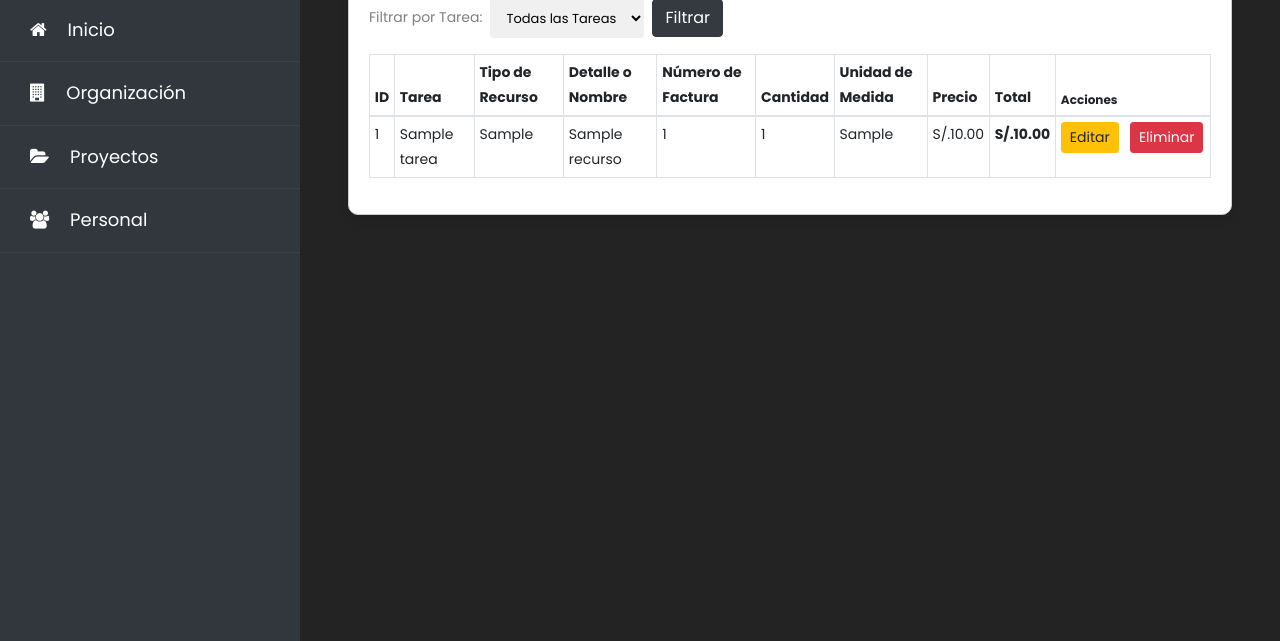
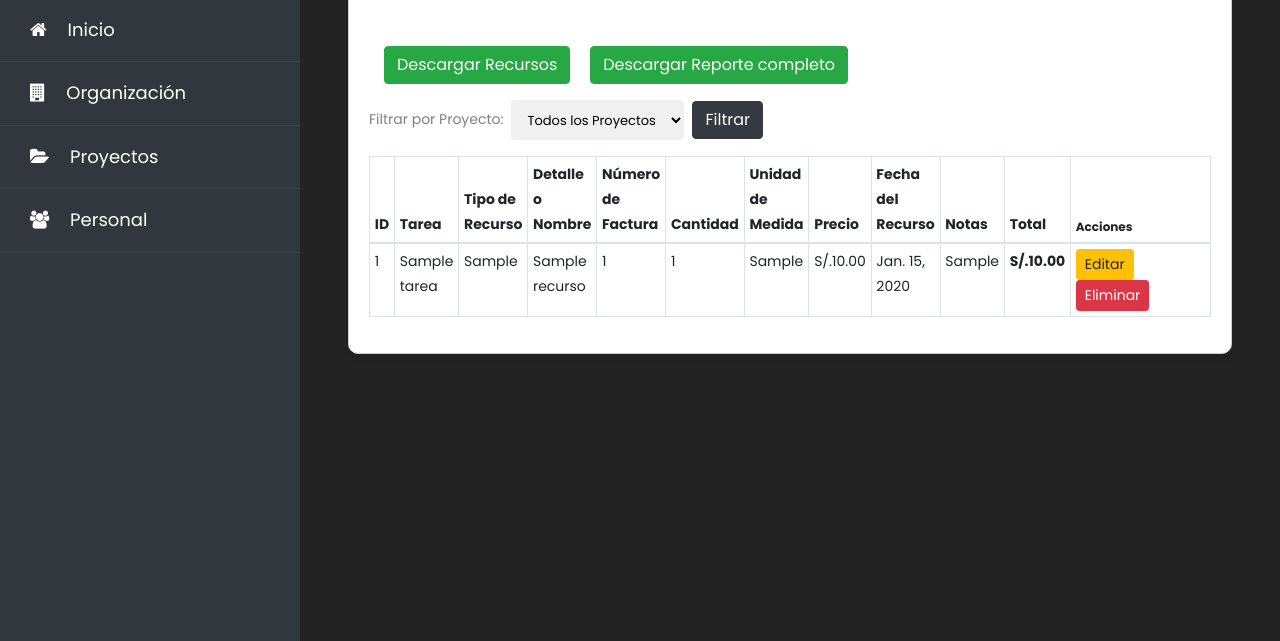
Before and after one commit to Jair-Alvaro/TURPO, a Django app: page /listarrecursos/ in a window 1280 px wide. Shown: the part 159-800 px from the top of the page. Run offline with Django 3.2, Linux system fonts and the light colour scheme; tables that the repository leaves empty hold one stand-in row (values such as "Sample post"); some libraries are stand-ins or nearby versions.

Commit message:
Exportar datos a excel

```diff
--- a/pturpo/models.py
+++ b/pturpo/models.py
@@ -34,7 +34,7 @@ class TblContacto(models.Model):
 class TblOrganizacion(models.Model):
     id_relacion = models.ForeignKey('TblRelacioncomercial', models.DO_NOTHING, db_column='id_relacion', blank=True, null=True)
     denominacion = models.CharField(max_length=300)
-    ruc = models.DecimalField(max_digits=10, decimal_places=0)
+    ruc = models.DecimalField(max_digits=20, decimal_places=0)
     direccion = models.CharField(max_length=300)
     departamento = models.CharField(max_length=100, blank=True, null=True)
     provincia = models.CharField(max_length=100, blank=True, null=True)
@@ -90,6 +90,8 @@ class TblRecurso(models.Model):
     cantidad = models.DecimalField(max_digits=10, decimal_places=0, blank=True, null=True)
     id_unidad_m = models.ForeignKey('TblUnidadM', models.DO_NOTHING, db_column='id_unidad_m', blank=True, null=True)
     precio = models.DecimalField(max_digits=15, decimal_places=2, blank=True, null=True)
+    f_recurso = models.DateField(blank=True, null=True)
+    notas = models.CharField(max_length=300, blank=True, null=True)
 
     class Meta:
         managed = True
--- a/pturpo/templates/proyecto.html
+++ b/pturpo/templates/proyecto.html
@@ -59,7 +59,7 @@
                     <td class="Presupuesto">S/.{{ proyecto.presupuesto_p_t }}</td>
                     <td class="font-weight-bold text-purple gasto-real">S/.{{ proyecto.uso_recursos }}</td>
                     <td>{{ proyecto.observaciones }}</td>
-                    <td>{{ proyecto.porcentaje_tareas_completadas }} %</td>
+                    <td class="font-weight-bold text-purple gasto-real">{{ proyecto.porcentaje_tareas_completadas }} %</td>
                     <td>
                         {% if proyecto.estado == 'En Espera' %}
                         <span class="badge badge-secondary">{{ proyecto.estado }}</span>
--- a/pturpo/templates/recurso.html
+++ b/pturpo/templates/recurso.html
@@ -3,13 +3,20 @@
 {% block content %}
 <div class="card table-card">
     <h1>Listado de Recursos</h1>
+    <div class="container mt-5">
+      <div class="mb-3">
+          <!-- Agregar estilos Bootstrap y separar los enlaces con espaciado -->
+          <a class="btn btn-success mr-3" href="{% url 'exportar_a_excel' %}{% if request.GET.proyecto_id %}?proyecto_id={{ request.GET.proyecto_id }}{% endif %}">Descargar Recursos</a>
+          <a class="btn btn-success" href="{% url 'exportar_a_excel2' %}{% if request.GET.proyecto_id %}?proyecto_id={{ request.GET.proyecto_id }}{% endif %}">Descargar Reporte completo</a>
+      </div>
+  </div>
     <form method="get" class="form-inline mb-3">
       <div class="form-group">
-            <label for="tarea_id" class="mr-2">Filtrar por Tarea:</label>
-            <select name="tarea_id" id="tarea_id" class="form-control mr-2">
-                <option value="">Todas las Tareas</option>
-                {% for tarea in tareas %}
-                    <option value="{{ tarea.id }}" {% if tarea.id|slugify == request.GET.tarea_id %}selected{% endif %}>{{ tarea.nom_tarea }}</option>
+          <label for="proyecto_id" class="mr-2">Filtrar por Proyecto:</label>
+          <select name="proyecto_id" id="proyecto_id" class="form-control mr-2">
+              <option value="">Todos los Proyectos</option>
+              {% for proyecto in proyectos %}
+                  <option value="{{ proyecto.id }}" {% if proyecto.id|slugify == request.GET.proyecto_id %}selected{% endif %}>{{ proyecto.nom_proyecto }}</option>
               {% endfor %}
           </select>
           <button type="submit" class="btn btn-dark">Filtrar</button>
@@ -27,6 +34,8 @@
                     <th>Cantidad</th>
                     <th>Unidad de Medida</th>
                     <th>Precio</th>
+                    <th>Fecha del Recurso</th>
+                    <th>Notas</th>
                     <th>Total</th>
                     <th class="small-cell">Acciones</th>
                 </tr>
@@ -42,7 +51,9 @@
                     <td>{{ recurso.cantidad }}</td>
                     <td>{{ recurso.id_unidad_m.unidad }}</td>
                     <td class="Presupuesto">S/.{{ recurso.precio }}</td>
-                    <td class="font-weight-bold text-purple ">S/.{{ recurso.total_recurso }}</td> <!-- Utilizamos las clases de Bootstrap para el color -->
+                    <td>{{ recurso.f_recurso }}</td>
+                    <td>{{ recurso.notas }}</td>
+                    <td class="font-weight-bold text-purple ">S/.{{ recurso.total_recurso }}</td>
                     <td class="small-cell">
                         <a href="{% url 'edit_recurso' recurso.id %}" class="btn btn-warning btn-sm mr-2">Editar</a>
                         <button onclick="showModal({{ recurso.id }})" class="btn btn-danger btn-sm">Eliminar</button>
@@ -52,7 +63,6 @@
             </tbody>
         </table>
     </div>
-
     <!-- Modal para confirmar la eliminación -->
     <div class="modal fade" id="confirmModal" tabindex="-1" role="dialog" aria-labelledby="confirmModalLabel"
       aria-hidden="true">
--- a/pturpo/urls.py
+++ b/pturpo/urls.py
@@ -55,4 +55,7 @@ urlpatterns = [
     path('crearrecurso/', views.create_recurso, name='create_recurso'),
     path('editarrecurso/<int:recurso_id>/', views.edit_recurso, name='edit_recurso'),
     path('eliminarrecurso/', views.delete_recurso, name='delete_recurso'),
+    path('exportar_a_excel/', views.exportar_a_excel, name='exportar_a_excel'),
+    path('exportar/', views.exportar_a_excel2, name='exportar_a_excel2'),
+
 ]
--- a/pturpo/views.py
+++ b/pturpo/views.py
@@ -1,6 +1,8 @@
 from django.shortcuts import render, redirect, get_object_or_404
 from django.db import transaction
 from django.contrib import messages
+from django.http import HttpResponse
+from openpyxl import Workbook
 from .models import *
 
 def home_view(request):
@@ -256,7 +258,8 @@ def create_proyecto(request):
 
     else:
         # Si la solicitud es GET, obtener todas las organizaciones y categorías para mostrarlas en los desplegables
-        organizaciones = TblOrganizacion.objects.all()
+        relaciones_cliente = TblRelacioncomercial.objects.filter(relacion__in=['Cliente', 'Cliente Proveedor'])
+        organizaciones = TblOrganizacion.objects.filter(id_relacion__in=relaciones_cliente)
         categorias = TblCategoriaP.objects.all()
         return render(request, 'crear_proyecto.html', {'organizaciones': organizaciones, 'categorias': categorias})
 def list_proyectos(request):
@@ -307,8 +310,6 @@ def list_proyectos(request):
     mensajes_exito = [str(m) for m in messages.get_messages(request)]
 
     return render(request, 'proyecto.html', {'proyectos': proyectos, 'organizaciones': organizaciones, 'mensajes_exito': mensajes_exito})
-
-
 def edit_proyecto(request, proyecto_id):
     proyecto = get_object_or_404(TblProyecto, id=proyecto_id)
 
@@ -419,8 +420,6 @@ def list_tareas(request):
     proyectos = TblProyecto.objects.all()
 
     return render(request, 'tarea.html', {'tareas': tareas, 'proyectos': proyectos, 'mensajes_exito': mensajes_exito})
-
-
 def edit_tarea(request, tarea_id):
     tarea = get_object_or_404(TblTarea, id=tarea_id)
     proyectos = TblProyecto.objects.all()
@@ -608,10 +607,6 @@ def delete_personal(request):
 
     return redirect('list_personal')
 
-
-# Resto de los imports y definiciones de vistas
-
-
 def create_recurso(request):
     tarea_id = request.GET.get('tarea_id')
 
@@ -632,9 +627,10 @@ def create_recurso(request):
         cantidad = request.POST.get('cantidad')
         id_unidad_m = request.POST.get('unidad_medida')
         precio = request.POST.get('precio')
-
         detalle_nom_p = request.POST.get('detalle_nom_p')
         num_factura_idp = request.POST.get('numero_factura')
+        f_recurso = request.POST.get('f_recurso')
+        notas = request.POST.get('notas')
 
         if id_tipo_r_value == 'Humano':
             personal_id = request.POST.get('personal_id')
@@ -650,7 +646,9 @@ def create_recurso(request):
                 num_factura_idp=num_factura_idp,
                 cantidad=cantidad,
                 id_unidad_m_id=id_unidad_m,
-                precio=precio
+                precio=precio,
+                f_recurso=f_recurso,
+                notas=notas
             )
 
         # Agregar el mensaje de éxito aquí
@@ -670,21 +668,19 @@ def create_recurso(request):
         'personal_list': personal_list,
         'tarea_seleccionada': tarea_seleccionada,
     })
-
 def list_recursos(request):
-    tarea_id = request.GET.get('tarea_id')
+    proyecto_id = request.GET.get('proyecto_id')
     recursos = TblRecurso.objects.all()
 
-    if tarea_id:
-        recursos = recursos.filter(id_tarea=tarea_id)
+    if proyecto_id:
+        recursos = recursos.filter(id_tarea__id_proyecto=proyecto_id)
 
     for recurso in recursos:
         recurso.total_recurso = recurso.cantidad * recurso.precio
 
-    tareas = TblTarea.objects.all()
+    proyectos = TblProyecto.objects.all()
 
-    return render(request, 'recurso.html', {'recursos': recursos, 'tareas': tareas})
-
+    return render(request, 'recurso.html', {'recursos': recursos, 'proyectos': proyectos})
 def edit_recurso(request, recurso_id):
     recurso = get_object_or_404(TblRecurso, id=recurso_id)
 
@@ -696,6 +692,8 @@ def edit_recurso(request, recurso_id):
         cantidad = request.POST.get('cantidad')
         id_unidad_m = request.POST.get('unidad_medida')
         precio = request.POST.get('precio')
+        f_recurso = request.POST.get('f_recurso')
+        notas = request.POST.get('notas')
 
         recurso.id_tarea_id = id_tarea
         recurso.id_tipo_r_id = id_tipo_r
@@ -704,6 +702,8 @@ def edit_recurso(request, recurso_id):
         recurso.cantidad = cantidad
         recurso.id_unidad_m_id = id_unidad_m
         recurso.precio = precio
+        recurso.f_recurso=f_recurso
+        recurso.notas=notas
 
         recurso.save()
 
@@ -719,7 +719,6 @@ def edit_recurso(request, recurso_id):
         'tipos_recurso': tipos_recurso,
         'unidades_medida': unidades_medida,
     })
-
 def delete_recurso(request):
     if request.method == 'POST':
         recurso_id = request.POST.get('recurso_id')
@@ -728,3 +727,129 @@ def delete_recurso(request):
         return redirect('list_recursos')
 
     return redirect('list_recursos')
+
+
+
+
+
+# reportes axcel
+
+
+def exportar_a_excel(request):
+    proyecto_id = request.GET.get('proyecto_id')
+    recursos = TblRecurso.objects.all()
+
+    if proyecto_id:
+        proyecto = TblProyecto.objects.get(pk=proyecto_id)
+        recursos = recursos.filter(id_tarea__id_proyecto=proyecto_id)
+        nombre_proyecto = proyecto.nom_proyecto
+    else:
+        nombre_proyecto = "todos_los_proyectos"  # Nombre por defecto si no hay filtro
+
+    wb = Workbook()
+    ws = wb.active
+
+    header = ['ID', 'Tarea', 'Tipo de Recurso', 'Detalle o Nombre', 'Número de Factura',
+              'Cantidad', 'Unidad de Medida', 'Precio', 'Fecha del Recurso', 'Notas', 'Total']
+    ws.append(header)
+
+    for recurso in recursos:
+        # Calcula el campo calculado usando los valores de 'precio' y 'cantidad'
+        total_recurso = recurso.precio * recurso.cantidad
+
+        row = [
+            recurso.id,
+            recurso.id_tarea.nom_tarea,
+            recurso.id_tipo_r.tipo_r,
+            recurso.detalle_nom_p,
+            recurso.num_factura_idp,
+            recurso.cantidad,
+            recurso.id_unidad_m.unidad,
+            recurso.precio,
+            recurso.f_recurso,
+            recurso.notas,
+            total_recurso,
+        ]
+        ws.append(row)
+
+    response = HttpResponse(content_type='application/vnd.openxmlformats-officedocument.spreadsheetml.sheet')
+    response['Content-Disposition'] = f'attachment; filename=recursos_de_{nombre_proyecto}.xlsx'
+
+    wb.save(response)
+
+    return response
+
+
+def exportar_a_excel2(request):
+    proyecto_id = request.GET.get('proyecto_id')
+    recursos = TblRecurso.objects.all()
+
+    if proyecto_id:
+        proyecto = TblProyecto.objects.get(pk=proyecto_id)
+        recursos = recursos.filter(id_tarea__id_proyecto=proyecto_id)
+        nombre_proyecto = proyecto.nom_proyecto
+    else:
+        nombre_proyecto = "todos_los_proyectos"  # Nombre por defecto si no hay filtro
+
+    # Obtener todas las tareas relacionadas con los recursos
+    tareas = TblTarea.objects.filter(id_proyecto__id=proyecto_id) if proyecto_id else TblTarea.objects.all()
+
+    data_proyectos = []
+    for recurso in recursos:
+        tarea = tareas.get(id=recurso.id_tarea.id)
+        # Obtener los nombres de organización y categoría
+        nombre_organizacion = tarea.id_proyecto.id_organizacion.denominacion if tarea.id_proyecto.id_organizacion else ""
+        nombre_categoria = tarea.id_proyecto.id_categoria.categoria if tarea.id_proyecto.id_categoria else ""
+        # Calcula el campo calculado usando los valores de 'precio' y 'cantidad'
+        total_recurso = recurso.precio * recurso.cantidad
+        data_proyectos.append({
+            'id_organizacion': nombre_organizacion,
+            'id_categoria': nombre_categoria,
+            'nom_proyecto': tarea.id_proyecto.nom_proyecto,
+            'nom_tarea': tarea.nom_tarea,
+            'f_inicio_t': tarea.f_inicio_t.strftime('%Y-%m-%d'),
+            'id_tipo_r': recurso.id_tipo_r.tipo_r,
+            'detalle_nom_p': recurso.detalle_nom_p,
+            'num_factura_idp': recurso.num_factura_idp,
+            'cantidad': recurso.cantidad,
+            'id_unidad_m': recurso.id_unidad_m.unidad,
+            'precio': recurso.precio,
+            'f_recurso': recurso.f_recurso.strftime('%Y-%m-%d'),
+            'notas': recurso.notas,
+            'total_recurso': total_recurso,
+        })
+
+    wb = Workbook()
+    ws = wb.active
+
+    header = ['Organización', 'Categoría', 'Nombre Proyecto', 'Tarea', 'Fecha Inicio Tarea',
+              'Tipo de Recurso', 'Detalle o Nombre', 'Número de Factura', 'Cantidad', 'Unidad de Medida',
+              'Precio', 'Fecha del Recurso', 'Notas', 'Total Recurso']
+
+    ws.append(header)
+
+    for data in data_proyectos:
+        row = [
+            data['id_organizacion'],
+            data['id_categoria'],
+            data['nom_proyecto'],
+            data['nom_tarea'],
+            data['f_inicio_t'],
+            data['id_tipo_r'],
+            data['detalle_nom_p'],
+            data['num_factura_idp'],
+            data['cantidad'],
+            data['id_unidad_m'],
+            data['precio'],
+            data['f_recurso'],
+            data['notas'],
+            data['total_recurso'],
+        ]
+        ws.append(row)
+
+    response = HttpResponse(content_type='application/vnd.openxmlformats-officedocument.spreadsheetml.sheet')
+    response['Content-Disposition'] = f'attachment; filename=reporte_de_{nombre_proyecto}.xlsx'
+
+    wb.save(response)
+
+    return response
--- a/requirements.txt
+++ b/requirements.txt
@@ -2,3 +2,5 @@ django==3.2
 djangorestframework
 mysqlclient
 django-cors-headers
+pandas
+openpyxl
```
Also changed, not shown: pturpo/templates/crear_recurso.html (+10 -0 lines), pturpo/templates/edit_recurso.html (+10 -0 lines), pturpo/migrations/0001_initial.py. Lines whose indentation alone changed are shown as unchanged.
